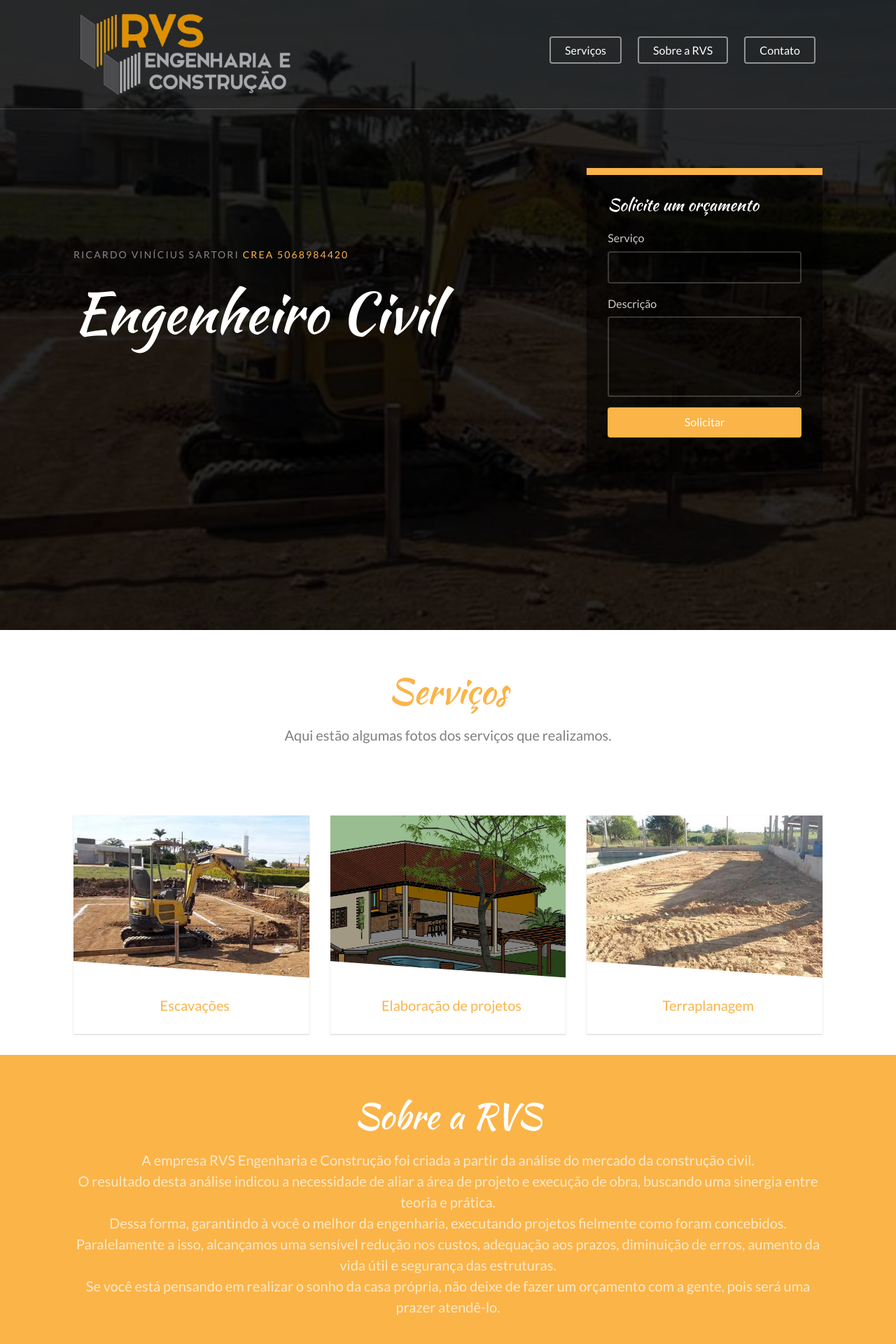
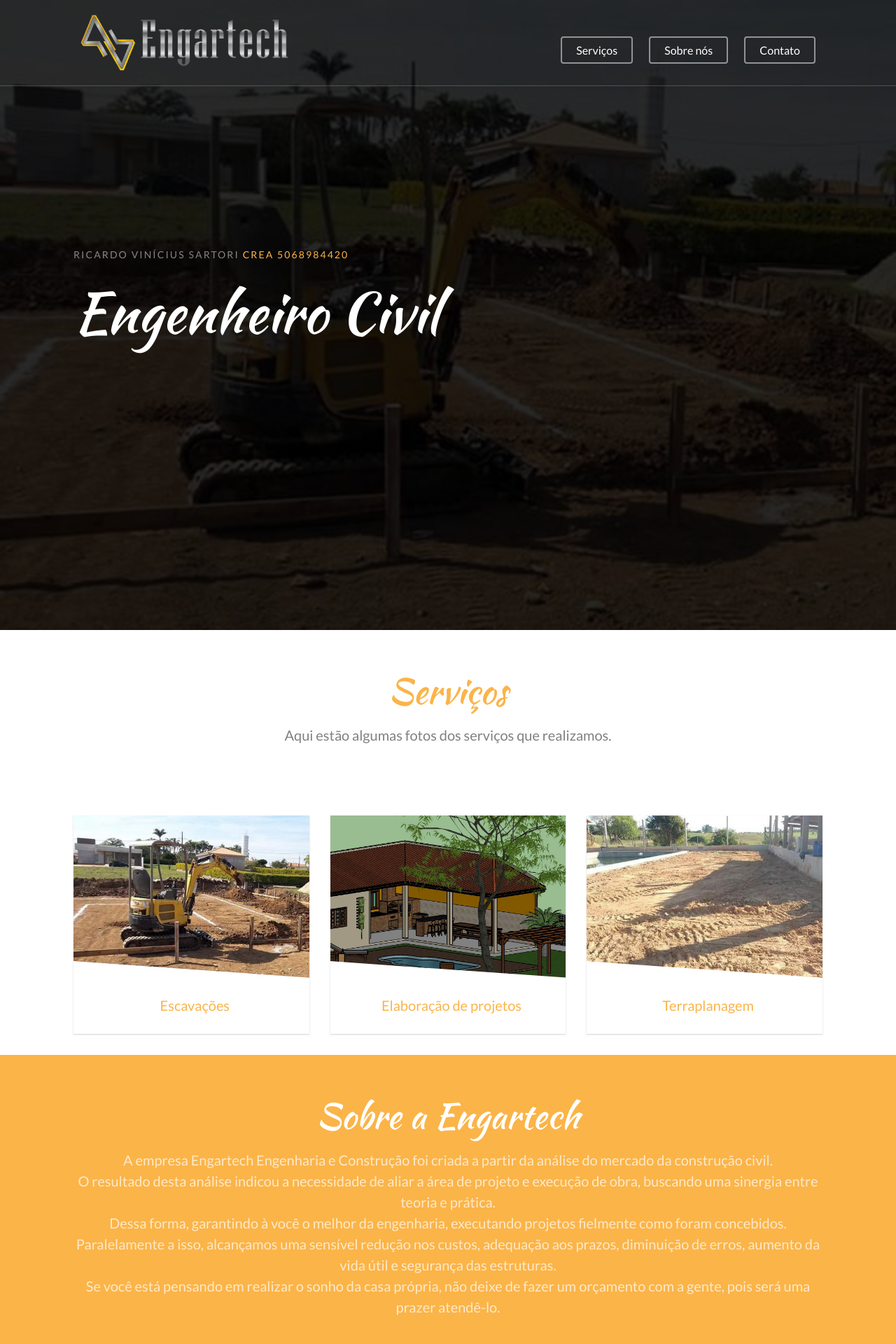
Before and after one commit to erickpreviato/econsistemas, a PHP site: page / in a window 1280 px wide. Shown: the top 1920 px of the page at 70% size. Run offline with PHP 8.4, Linux system fonts and the light colour scheme; some web fonts are replaced.

Commit message:
Alterando o logotipo e nome da empresa RVS para Engartech

```diff
--- a/clientes/rvs/index.html
+++ b/clientes/rvs/index.php
@@ -8,10 +8,10 @@
     <head>
         <meta charset="utf-8">
         <meta http-equiv="X-UA-Compatible" content="IE=edge">
-        <title>RVS Engenharia e Construção - Conchas</title>
+        <title>Engartech Engenharia e Construção - Conchas</title>
         <meta name="viewport" content="width=device-width, initial-scale=1">
-        <meta name="description" content="RVS Engenharia e Construção" />
-        <meta name="keywords" content="RVS Engenharia, Ricardo Vinicius Sartori, Escavadeira, Terraplanagem, Escavação, Alicerce, Projetos" />
+        <meta name="description" content="Engartech Engenharia e Construção" />
+        <meta name="keywords" content="Engartech Engenharia, Ricardo Vinicius Sartori, Escavadeira, Terraplanagem, Escavação, Alicerce, Projetos" />
         <meta name="author" content="EC.on Sistemas" />
 
         <link rel="shortcut icon" href="images/favicon.png">
@@ -61,12 +61,12 @@
 
                     <div class="row">
                         <div class="col-sm-4 col-xs-12">
-                            <div id="gtco-logo"><a href="index.html"><img src="images/logo2.png" width="300" /></a></div>
+                            <div id="gtco-logo"><a href="index.html"><img src="images/logo4.png" width="300" /></a></div>
                         </div>
                         <div class="col-xs-8 text-right menu-1">
                             <ul>
                                 <li class="btn-cta"><a href="#servicos"><span>Serviços</span></a></li>
-                                <li class="btn-cta"><a href="#sobre"><span>Sobre a RVS</span></a></li>
+                                <li class="btn-cta"><a href="#sobre"><span>Sobre nós</span></a></li>
                                 <li class="btn-cta"><a href="#contato"><span>Contato</span></a></li>
                             </ul>
                         </div>
@@ -83,10 +83,11 @@
 
 
                             <div class="row row-mt-15em">
-                                <div class="col-md-7 mt-text animate-box" data-animate-effect="fadeInUp">
+                                <div class="col-md-12 mt-text animate-box" data-animate-effect="fadeInUp">
                                     <span class="intro-text-small">Ricardo Vinícius Sartori <a href="#" target="_blank">CREA 5068984420</a></span>
                                     <h1 class="cursive-font">Engenheiro Civil</h1>
                                 </div>
+                                <!--
                                 <div class="col-md-4 col-md-push-1 animate-box" data-animate-effect="fadeInRight">
                                     <div class="form-wrap">
                                         <div class="tab">
@@ -105,7 +106,7 @@
                                                                     <option value="">Serviço 3</option>
                                                                     <option value="">Serviço 4</option>
                                                                     <option value="">Serviço 5</option>
-                                                                </select>-->
+                                                                </select>--
                                                             </div>
                                                         </div>
                                                         <div class="row form-group">
@@ -128,6 +129,8 @@
                                         </div>
                                     </div>
                                 </div>
+                                -->
+
                             </div>
 
 
@@ -193,9 +196,9 @@
                 <div class="gtco-container" id="sobre">
                     <div class="row">
                         <div class="col-md-12 text-center gtco-heading animate-box">
-                            <h2 class="cursive-font">Sobre a RVS</h2>
+                            <h2 class="cursive-font">Sobre a Engartech</h2>
                             <p>
-                                A empresa RVS Engenharia e Construção foi criada a partir da análise do mercado da construção civil. <br />
+                                A empresa Engartech Engenharia e Construção foi criada a partir da análise do mercado da construção civil. <br />
                                 O resultado desta análise indicou a necessidade de aliar a área de projeto e execução de obra, buscando uma sinergia entre teoria e prática. <br />
                                 Dessa forma, garantindo à você o melhor da engenharia, executando projetos fielmente como foram concebidos. <br />
                                 Paralelamente a isso, alcançamos uma sensível redução nos custos, adequação aos prazos, diminuição de erros, aumento da vida útil e segurança das estruturas. <br />
@@ -281,7 +284,7 @@
                     <div class="row">
                         <div class="col-md-8 col-md-offset-2 text-center gtco-heading animate-box">
                             <h2 class="cursive-font primary-color">Alguns números</h2>
-                            <p>Alguns números dos serviços realizados no ano de 2018</p>
+                            <p>Alguns números dos serviços realizados desde 2018</p>
                         </div>
                     </div>
 
@@ -331,9 +334,10 @@
                                 <ul class="gtco-quick-contact">
                                     <li><a href="#"><i class="icon-phone"></i> +55 14 98153-9052</a></li>
                                     <li><a href="#"><i class="icon-phone"></i> +55 14 99112-7985</a></li>
-                                    <li><a href="#"><i class="icon-mail2"></i> contato@engenhariarvs.com.br</a></li>
+                                    <li><a href="#"><i class="icon-mail2"></i> engartech@engartech.com.br</a></li>
                                 </ul>
                             </div>
+                            <!--
                             <div class="gtco-widget">
                                 <h3>Get Social</h3>
                                 <ul class="gtco-social-icons">
@@ -342,11 +346,12 @@
                                     <li><a href="#"><i class="icon-linkedin"></i></a></li>
                                 </ul>
                             </div>
+                            -->
                         </div>
 
                         <div class="col-md-12 text-center copyright">
                             <p><small class="block">&copy; 2018</small>
-                            <small class="block">Desenvolvido por <a href="http://erickpreviato.com.br/" target="_blank">EC.on Sistemas</a></small></p>
+                            <small class="block">Desenvolvido por <a href="http://econsistemas.com.br/" target="_blank">EC.on Sistemas</a></small></p>
                         </div>
 
                     </div>
```
Also changed, not shown: clientes/rvs/images/favicon.png, clientes/rvs/images/favicon2.png (added), clientes/rvs/images/logo-desenho.jpeg (added), clientes/rvs/images/logo-texto.jpeg (added), clientes/rvs/images/logo3.png (added), clientes/rvs/images/logo4.png (added).
